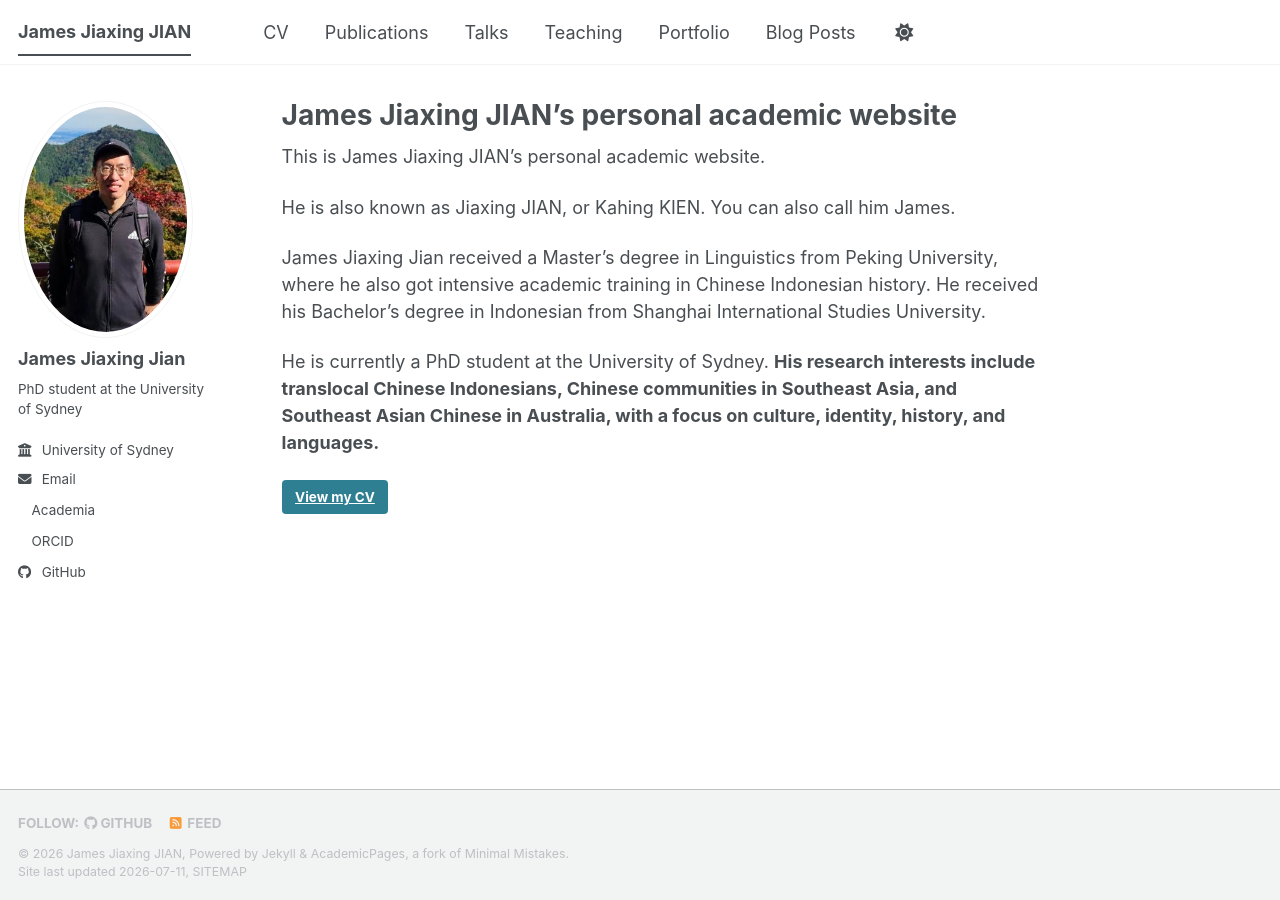
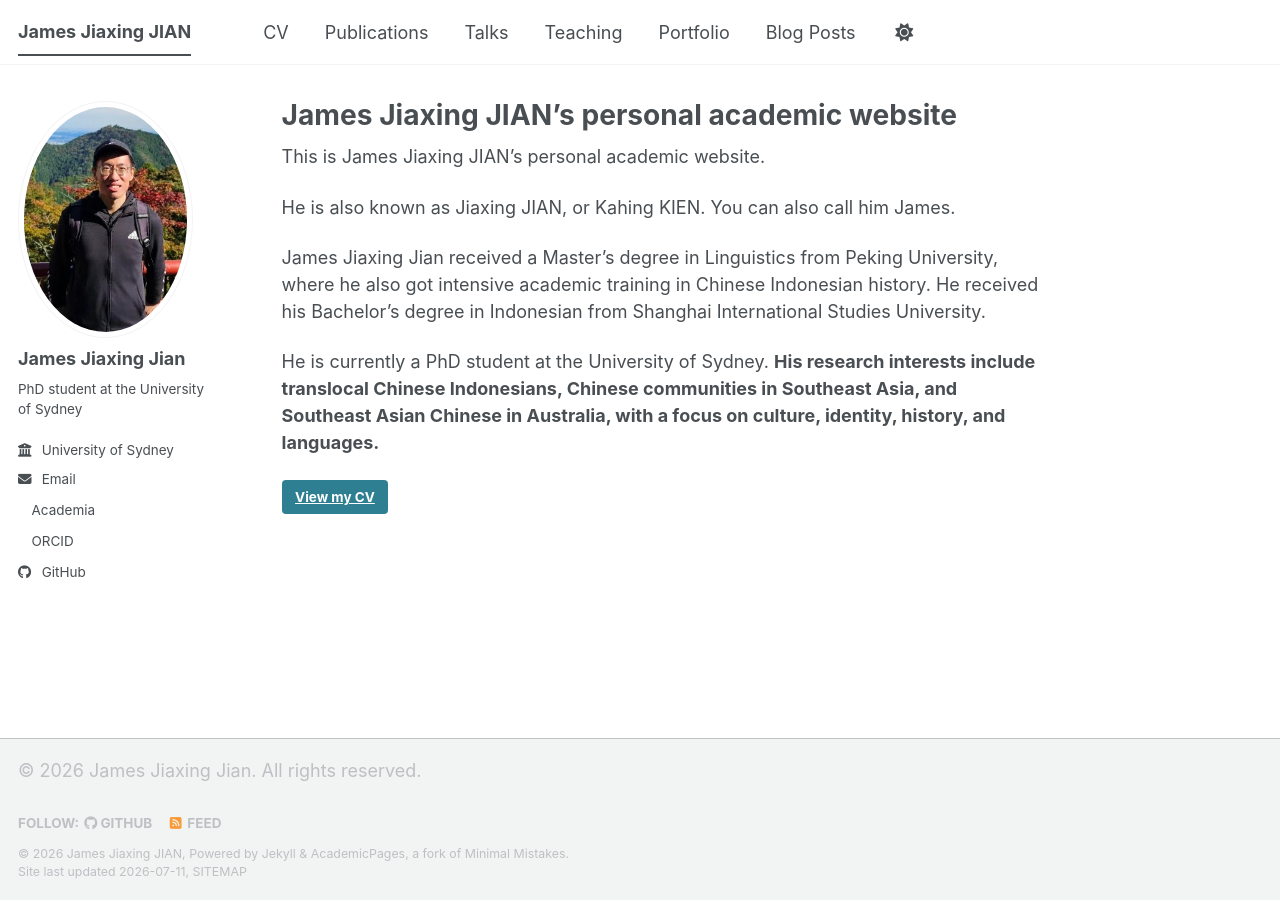
Before and after one commit to jamesjiaxingjian/jamesjiaxingjian.github.io, a Jekyll site: the page built from _pages/about.md, in a window 1280 px wide. Built offline with Jekyll 4.4.1, drawn with Linux system fonts in a browser that asks for light colours; a style sheet for code colours, icons or effects is not loaded.

Commit message:
Update custom.html

```diff
--- a/_includes/footer/custom.html
+++ b/_includes/footer/custom.html
@@ -1,6 +1,5 @@
 <!-- start custom footer snippets -->
 
-<!-- Support for MathJax -->
-<script id="MathJax-script" defer src="https://cdn.jsdelivr.net/npm/mathjax@4.0.0/tex-mml-chtml.js"></script>
+<p>© 2026 James Jiaxing Jian. All rights reserved.</p>
 
 <!-- end custom footer snippets -->
```
